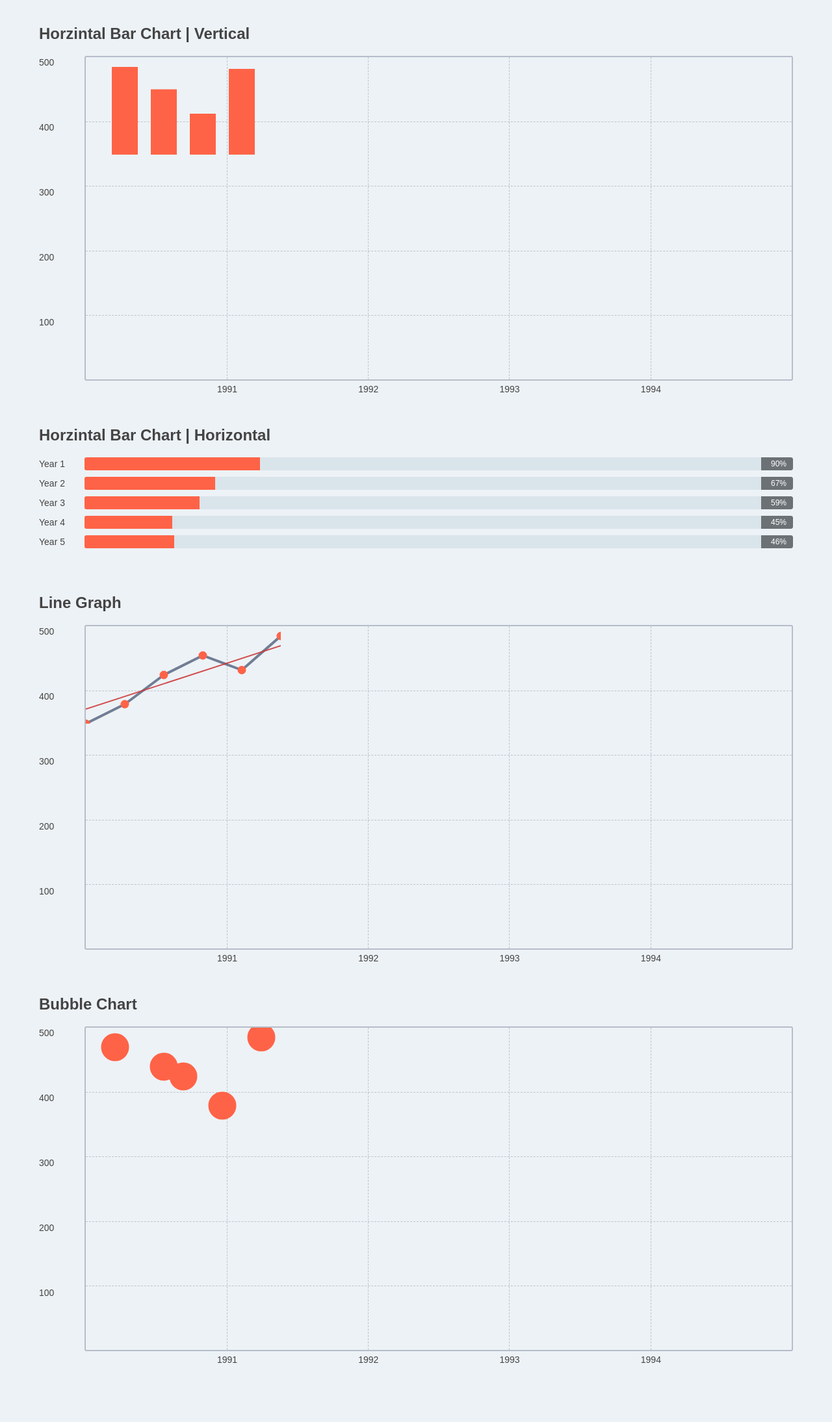
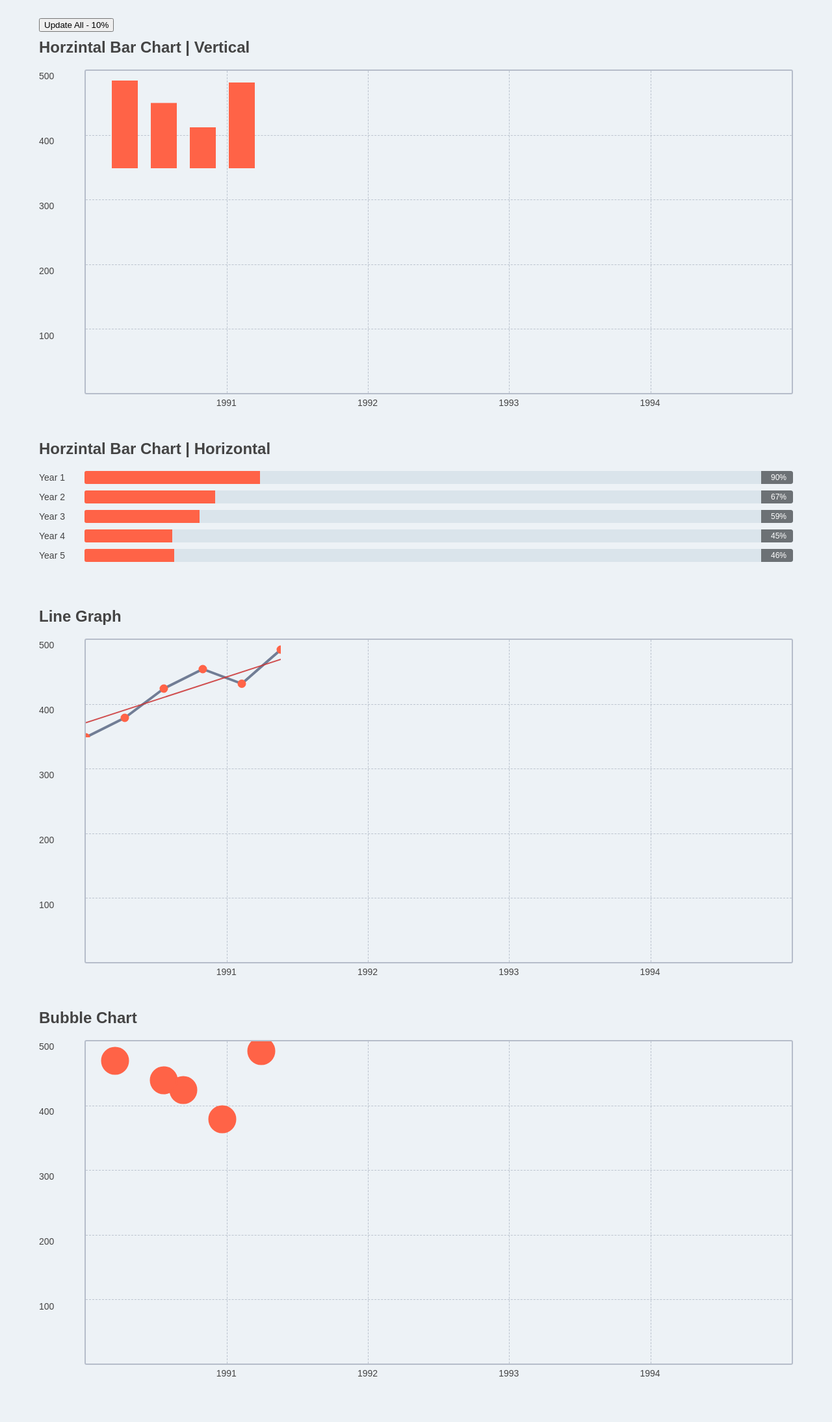
Before and after one commit to darcyvoutt/graphs, a PHP site: page / in a window 1280 px wide. Shown: the whole page at 65% size. Before the commit the page ends 2098 px from the top, so only its background shows below. Run offline with PHP 8.4, Linux system fonts and the light colour scheme; style sheets or scripts are compiled from the project's sources.

Commit message:
testing the updating of graphs live with jquery and button

```diff
--- a/assets/less/mixins.less
+++ b/assets/less/mixins.less
@@ -101,7 +101,7 @@
   height: 20px;
   width: 100%;
   bottom: -25px;
-  right: -1.5%;
+  right: -15px;
 }
 
 .xaxis-item {
--- a/assets/less/modules/barcharts.less
+++ b/assets/less/modules/barcharts.less
@@ -9,6 +9,7 @@
   height: auto;
 
   line {
+    .transition(all 0.2s ease);
     stroke-width: @barHeight * 2;
     stroke-linejoin: round;
     stroke: @primary;
@@ -75,6 +76,7 @@
   width: inherit;
 
   line {
+    .transition(all 0.8s ease);
     stroke-width: @barHeight * 2;
     stroke-linejoin: round;
     stroke: @primary;
--- a/assets/less/modules/linegraph.less
+++ b/assets/less/modules/linegraph.less
@@ -15,6 +15,7 @@
   }
 
   line {
+    .transition(all 0.2s ease);
     stroke: @borders;
     stroke-width: 4;
   }
--- a/barchart-horz.php
+++ b/barchart-horz.php
@@ -31,27 +31,27 @@ $value5 = "46%";
     <div class="barChart-graph">
 
       <div class="barChart-bar">
-        <svg><line x1="0%" y1="0%" x2="<?php echo $value1 ?>" y2="0%" /></svg>
+        <svg><line class="horzBars" x1="0%" y1="0%" x2="<?php echo $value1 ?>" y2="0%" /></svg>
         <span class="barChart-tooltip"><?php echo $value1 ?></span>
       </div>
 
       <div class="barChart-bar">
-        <svg><line x1="0%" y1="0%" x2="<?php echo $value2 ?>" y2="0%" /></svg>
+        <svg><line class="horzBars" x1="0%" y1="0%" x2="<?php echo $value2 ?>" y2="0%" /></svg>
         <span class="barChart-tooltip"><?php echo $value2 ?></span>
       </div>
 
       <div class="barChart-bar">
-        <svg><line x1="0%" y1="0%" x2="<?php echo $value3 ?>" y2="0%" /></svg>
+        <svg><line class="horzBars" x1="0%" y1="0%" x2="<?php echo $value3 ?>" y2="0%" /></svg>
         <span class="barChart-tooltip"><?php echo $value3 ?></span>
       </div>
 
       <div class="barChart-bar">
-        <svg><line x1="0%" y1="0%" x2="<?php echo $value4 ?>" y2="0%" /></svg>
+        <svg><line class="horzBars" x1="0%" y1="0%" x2="<?php echo $value4 ?>" y2="0%" /></svg>
         <span class="barChart-tooltip"><?php echo $value4 ?></span>
       </div>
 
       <div class="barChart-bar">
-        <svg><line x1="0%" y1="0%" x2="<?php echo $value5 ?>" y2="0%" /></svg>
+        <svg><line class="horzBars" x1="0%" y1="0%" x2="<?php echo $value5 ?>" y2="0%" /></svg>
         <span class="barChart-tooltip"><?php echo $value5 ?></span>
       </div>
 
--- a/barchart-vert.php
+++ b/barchart-vert.php
@@ -37,10 +37,10 @@ $x4 = "1994";
     <div class="barChart-vert-graph">
 
       <svg>
-        <line x1="20%" y1="<?php echo $value1 ?>" x2="20%" y2="100%" />
-        <line x1="40%" y1="<?php echo $value2 ?>" x2="40%" y2="100%" />
-        <line x1="60%" y1="<?php echo $value3 ?>" x2="60%" y2="100%" />
-        <line x1="80%" y1="<?php echo $value4 ?>" x2="80%" y2="100%" />
+        <line class="vertBars" x1="20%" y1="<?php echo $value1 ?>" x2="20%" y2="100%" />
+        <line class="vertBars" x1="40%" y1="<?php echo $value2 ?>" x2="40%" y2="100%" />
+        <line class="vertBars" x1="60%" y1="<?php echo $value3 ?>" x2="60%" y2="100%" />
+        <line class="vertBars" x1="80%" y1="<?php echo $value4 ?>" x2="80%" y2="100%" />
       </svg>
 
       <?php include('graphlines.php'); ?>
--- a/footer.php
+++ b/footer.php
@@ -1,7 +1,22 @@
   </div> <!-- End .wrap -->
 
-  <!-- Scripts -->
-  <script src="assets/js/libraries/jquery-1.11.0.min.js"></script>
+  <script type="text/javascript">
+    var changeValues = function(value, point, chart) {
+      $(document).ready(function() {
+        $( "button" ).click(function() {
+          $( chart ).attr( point, value + "%" );
+        });
+      });
+    };
+
+    // Variables
+    var value = 90;
+    var vertBars = 100 - value;
+
+    // Call Outs
+    changeValues(vertBars, 'y1', 'line[class="vertBars"]');
+    changeValues(value, 'x2', 'line[class="horzBars"]');
+  </script>
 
 </body>
 </html>
--- a/header.php
+++ b/header.php
@@ -16,10 +16,15 @@
     };
   </script>
   <link rel="stylesheet/less" href="assets/less/style.less" />
+
+  <!-- Scripts -->
   <script src="assets/js/libraries/less-1.7.0.min.js"></script>
+  <script src="assets/js/libraries/jquery-1.11.0.min.js"></script>
 
 </head>
 
 <body>
 
 <div class="wrap">
+
+  <button>Update All - 10%</button>
```
Also changed, not shown: assets/less/style.less (line endings or trailing spaces).
